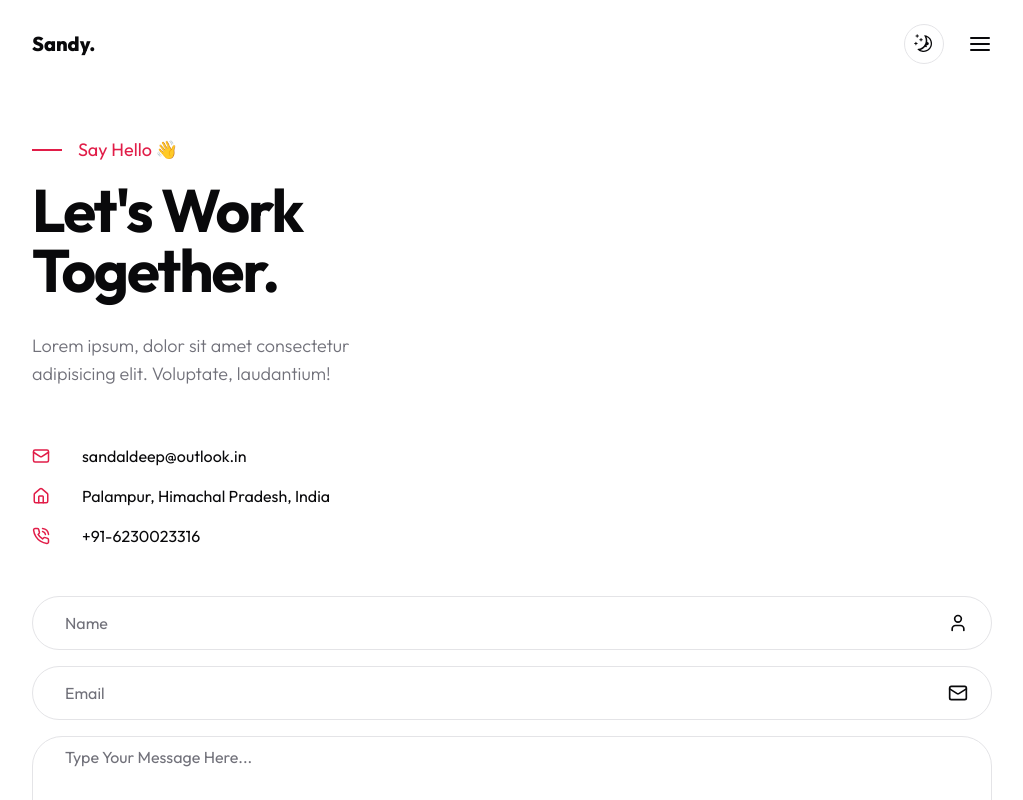
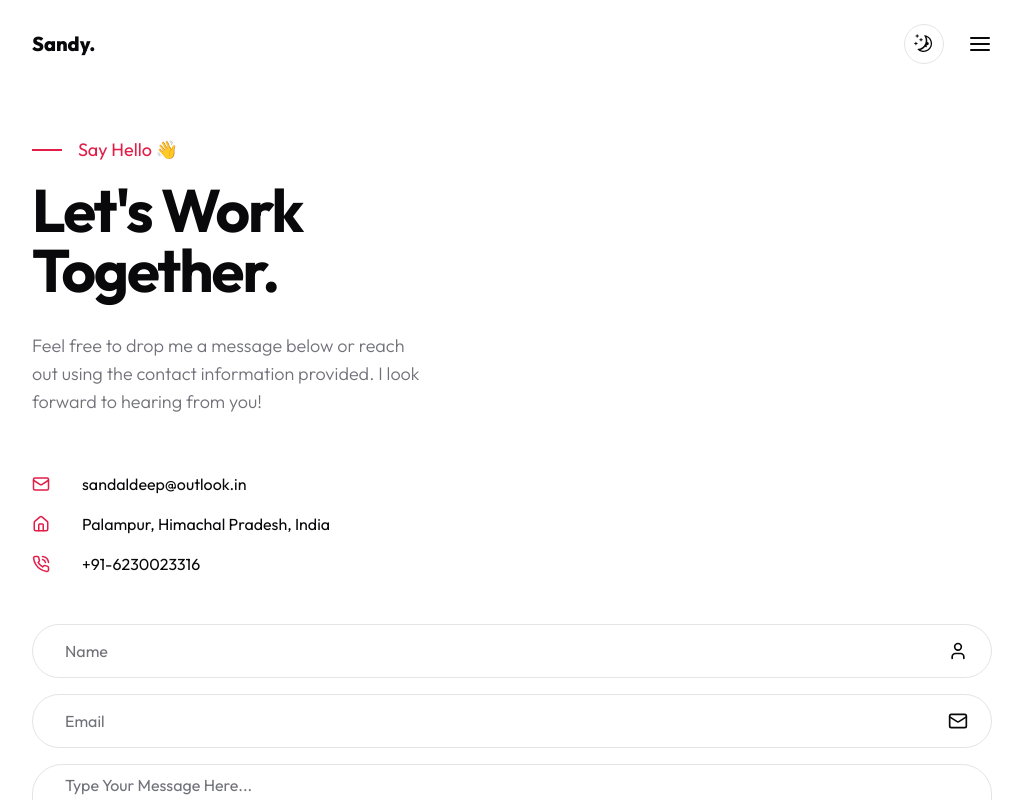
Before and after one commit to SandaldeepChoudhary/Portfolio-Website, a Next.js app: page /contact in a window 1280 px wide. Shown: the top 800 px of the page, without its empty margins (128-1151 px from the left). Built offline with nearby package versions, Linux system fonts and the light colour scheme.

Commit message:
Contact Page Updated

```diff
--- a/app/contact/page.jsx
+++ b/app/contact/page.jsx
@@ -14,7 +14,7 @@ const Contact = () => {
               Say Hello 👋
             </div>
             <h1 className="h1 max-w-md mb-8">Let's Work Together.</h1>
-            <p className="subtitle max-w-[400px]">Lorem ipsum, dolor sit amet consectetur adipisicing elit. Voluptate, laudantium!</p>
+            <p className="subtitle max-w-[400px]">Feel free to drop me a message below or reach out using the contact information provided. I look forward to hearing from you!</p>
           </div>
           {/* illustration  */}
           <div className="hidden xl:flex w-full bg-contact_illustration_light dark:bg-contact_illustration_dark bg-contain bg-top bg-no-repeat">
```
